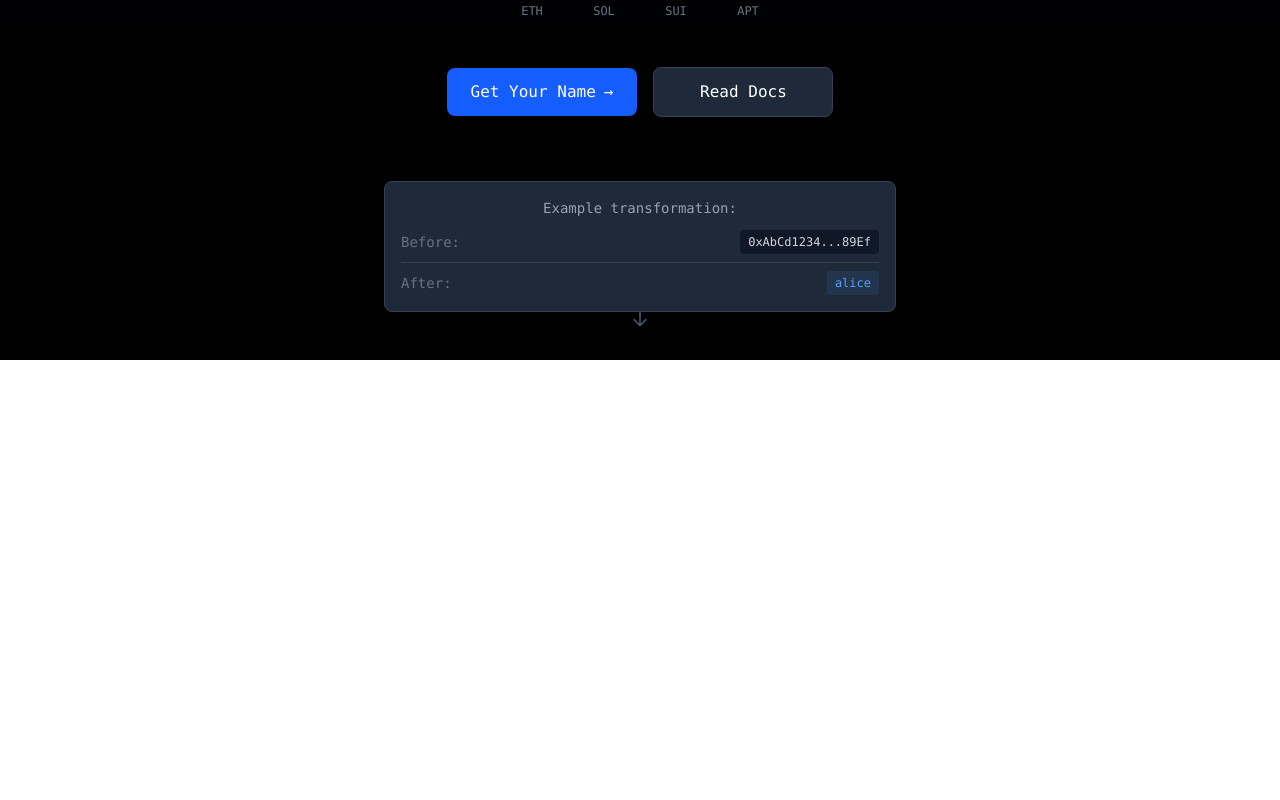
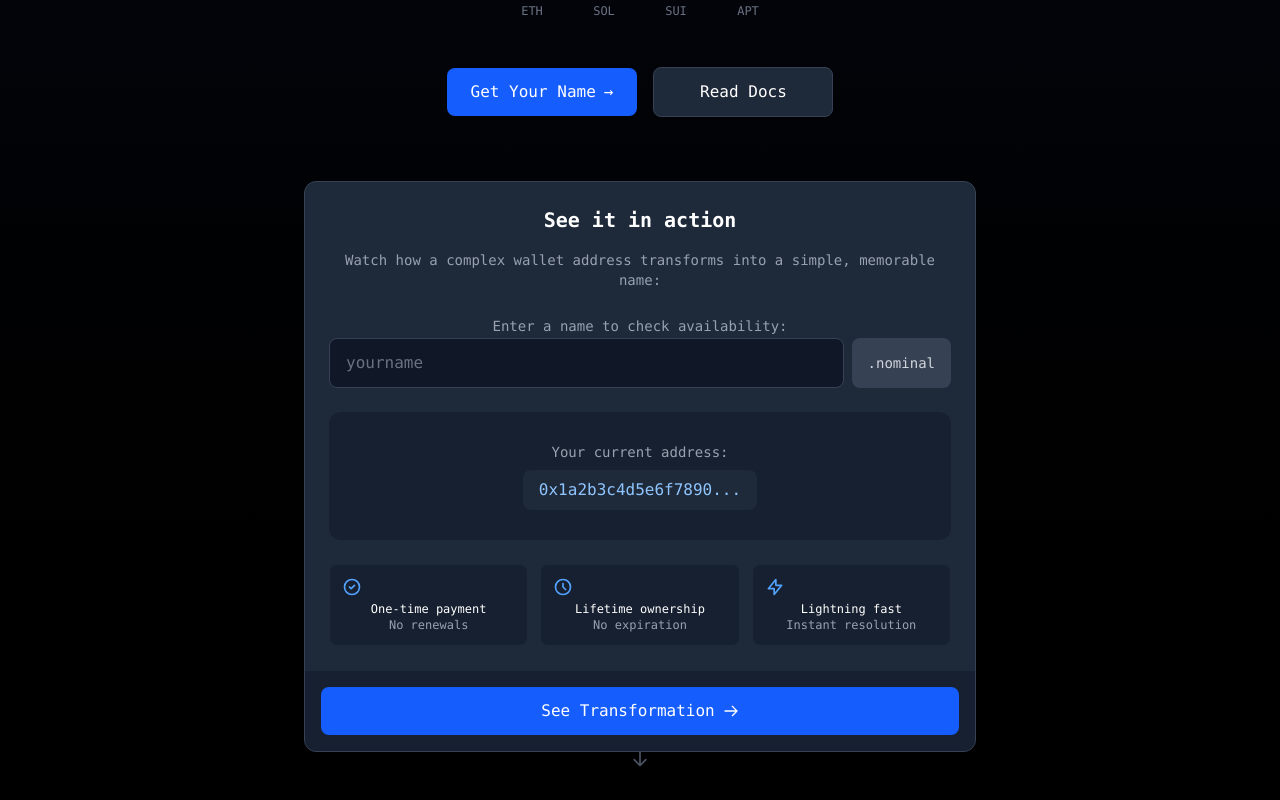
Before and after one commit to iyanuloluwa-Miracle/Nominal_Web3_Landing-Page, a Nuxt app: page / in a window 1280 px wide. Shown: the part 818-1618 px from the top of the page. Before the commit the page ends 1178 px from the top, so only its background shows below. Built offline with nearby package versions, Linux system fonts and the light colour scheme.

Commit message:
feat: hero-section enhancement

```diff
--- a/components/HeroSection.vue
+++ b/components/HeroSection.vue
@@ -117,20 +117,109 @@
         </NuxtLink>
       </div>
 
-      <!-- Demo Section -->
-      <div class="w-full px-2">
-        <div class="max-w-lg mx-auto bg-gray-800 border border-gray-700 rounded-lg p-4">
-          <p class="text-gray-400 text-xs sm:text-sm mb-3 font-mono">Example transformation:</p>
-          <div class="space-y-2">
-            <div class="flex items-center justify-between text-xs sm:text-sm">
-              <span class="text-gray-500">Before:</span>
-              <span class="font-mono text-gray-300 bg-gray-900 px-2 py-1 rounded text-xs">0xAbCd1234...89Ef</span>
+      <!-- Enhanced Demo Section -->
+      <div class="w-full px-2 mt-8">
+        <div class="max-w-2xl mx-auto bg-gray-800 border border-gray-700 rounded-xl overflow-hidden">
+          <div class="p-6">
+            <h3 class="text-xl font-bold text-white mb-4">See it in action</h3>
+            <p class="text-gray-400 text-sm mb-6">Watch how a complex wallet address transforms into a simple, memorable name:</p>
+
+            <div class="space-y-6">
+              <!-- Input Section -->
+              <div class="space-y-2">
+                <label class="text-sm font-medium text-gray-400">Enter a name to check availability:</label>
+                <div class="flex gap-2">
+                  <input
+                    type="text"
+                    v-model="demoName"
+                    placeholder="yourname"
+                    class="flex-1 bg-gray-900 border border-gray-700 rounded-lg px-4 py-3 text-white placeholder-gray-500 focus:outline-none focus:ring-2 focus:ring-blue-500 focus:border-transparent transition-all"
+                    @input="updateDemoAddress"
+                  >
+                  <span class="inline-flex items-center px-4 py-2 bg-gray-700 text-gray-300 rounded-lg font-mono text-sm">.nominal</span>
+                </div>
+              </div>
+
+              <!-- Transformation Animation -->
+              <div class="relative h-32 bg-gray-900/50 rounded-xl p-4 overflow-hidden">
+                <!-- Before -->
+                <div class="absolute inset-0 flex items-center justify-center p-4 transition-all duration-500 ease-in-out"
+                     :class="{ 'opacity-0 translate-y-4': showTransformed, 'opacity-100': !showTransformed }">
+                  <div class="text-center">
+                    <p class="text-gray-400 text-sm mb-2">Your current address:</p>
+                    <div class="font-mono text-blue-300 bg-gray-800 px-4 py-2 rounded-lg inline-block">
+                      {{ demoAddress }}
+                    </div>
+                  </div>
+                </div>
+
+                <!-- After -->
+                <div class="absolute inset-0 flex items-center justify-center p-4 transition-all duration-500 ease-in-out"
+                     :class="{ 'opacity-100': showTransformed, 'opacity-0 -translate-y-4': !showTransformed }">
+                  <div class="text-center">
+                    <p class="text-gray-400 text-sm mb-2">Your Nominal ID:</p>
+                    <div class="text-2xl font-bold text-white bg-gradient-to-r from-blue-400 to-cyan-400 px-6 py-3 rounded-lg inline-flex items-center">
+                      <span>{{ demoName || 'yourname' }}</span>
+                      <span class="text-blue-200 ml-1">.nominal</span>
+                      <svg class="w-5 h-5 ml-2 text-green-400" fill="none" stroke="currentColor" viewBox="0 0 24 24">
+                        <path stroke-linecap="round" stroke-linejoin="round" stroke-width="2" d="M5 13l4 4L19 7"/>
+                      </svg>
+                    </div>
+                  </div>
+                </div>
+
+                <!-- Animated Background -->
+                <div class="absolute inset-0 bg-gradient-to-r from-blue-900/10 to-cyan-900/10 opacity-0 transition-opacity duration-1000"
+                     :class="{ 'opacity-100': showTransformed }">
+                </div>
+              </div>
+
+              <!-- Features Grid -->
+              <div class="grid grid-cols-2 md:grid-cols-3 gap-3 mt-4">
+                <div class="bg-gray-900/50 p-3 rounded-lg border border-gray-800">
+                  <div class="text-blue-400 mb-1">
+                    <svg class="w-5 h-5" fill="none" stroke="currentColor" viewBox="0 0 24 24">
+                      <path stroke-linecap="round" stroke-linejoin="round" stroke-width="2" d="M9 12l2 2 4-4m6 2a9 9 0 11-18 0 9 9 0 0118 0z"/>
+                    </svg>
+                  </div>
+                  <p class="text-xs font-medium text-white">One-time payment</p>
+                  <p class="text-xs text-gray-400">No renewals</p>
+                </div>
+                <div class="bg-gray-900/50 p-3 rounded-lg border border-gray-800">
+                  <div class="text-blue-400 mb-1">
+                    <svg class="w-5 h-5" fill="none" stroke="currentColor" viewBox="0 0 24 24">
+                      <path stroke-linecap="round" stroke-linejoin="round" stroke-width="2" d="M12 8v4l3 3m6-3a9 9 0 11-18 0 9 9 0 0118 0z"/>
+                    </svg>
+                  </div>
+                  <p class="text-xs font-medium text-white">Lifetime ownership</p>
+                  <p class="text-xs text-gray-400">No expiration</p>
+                </div>
+                <div class="bg-gray-900/50 p-3 rounded-lg border border-gray-800">
+                  <div class="text-blue-400 mb-1">
+                    <svg class="w-5 h-5" fill="none" stroke="currentColor" viewBox="0 0 24 24">
+                      <path stroke-linecap="round" stroke-linejoin="round" stroke-width="2" d="M13 10V3L4 14h7v7l9-11h-7z"/>
+                    </svg>
+                  </div>
+                  <p class="text-xs font-medium text-white">Lightning fast</p>
+                  <p class="text-xs text-gray-400">Instant resolution</p>
+                </div>
+              </div>
             </div>
-            <div class="border-t border-gray-700"></div>
-            <div class="flex items-center justify-between text-xs sm:text-sm">
-              <span class="text-gray-500">After:</span>
-              <span class="font-mono text-blue-400 bg-blue-400/10 px-2 py-1 rounded text-xs">alice</span>
-            </div>
+          </div>
+
+          <div class="bg-gray-900/50 p-4 border-t border-gray-800">
+            <button
+              @click="toggleTransformation"
+              class="w-full py-3 bg-blue-600 hover:bg-blue-700 text-white font-medium rounded-lg transition-colors flex items-center justify-center gap-2"
+            >
+              <span>{{ showTransformed ? 'Reset Demo' : 'See Transformation' }}</span>
+              <svg v-if="!showTransformed" class="w-4 h-4" fill="none" stroke="currentColor" viewBox="0 0 24 24">
+                <path stroke-linecap="round" stroke-linejoin="round" stroke-width="2" d="M14 5l7 7m0 0l-7 7m7-7H3"/>
+              </svg>
+              <svg v-else class="w-4 h-4" fill="none" stroke="currentColor" viewBox="0 0 24 24">
+                <path stroke-linecap="round" stroke-linejoin="round" stroke-width="2" d="M4 4v5h.582m15.356 2A8.001 8.001 0 004.582 9m0 0H9m11 11v-5h-.581m0 0a8.003 8.003 0 01-15.357-2m15.357 2H15"/>
+              </svg>
+            </button>
           </div>
         </div>
       </div>
@@ -145,6 +234,75 @@
   </section>
 </template>
 
+<script>
+export default {
+  data() {
+    return {
+      demoName: '',
+      showTransformed: false,
+      demoAddress: '0x1a2b3c4d5e6f7890...',
+      isAvailable: true
+    }
+  },
+  methods: {
+    toggleTransformation() {
+      if (this.demoName) {
+        this.showTransformed = !this.showTransformed;
+
+        // Auto-reset after 5 seconds if showing transformed state
+        if (this.showTransformed) {
+          setTimeout(() => {
+            this.showTransformed = false;
+          }, 5000);
+        }
+      } else {
+        // Show error or prompt to enter a name
+        this.demoName = 'yourname';
+        this.showTransformed = true;
+        setTimeout(() => {
+          this.showTransformed = false;
+          this.demoName = '';
+        }, 3000);
+      }
+    },
+    updateDemoAddress() {
+      // This could be enhanced with actual address generation logic
+      this.demoAddress = '0x1a2b3c4d5e6f7890' + Math.random().toString(16).substr(2, 6) + '...';
+    }
+  },
+  watch: {
+    demoName(newVal) {
+      if (newVal) {
+        // Simple validation - could be enhanced
+        this.isAvailable = newVal.length >= 3;
+      } else {
+        this.isAvailable = true;
+      }
+    }
+  }
+}
+</script>
+
 <style scoped>
-/* Removed all flashy animations and gradients */
+/* Smooth transitions */
+.transition-all {
+  transition-property: all;
+  transition-timing-function: cubic-bezier(0.4, 0, 0.2, 1);
+  transition-duration: 300ms;
+}
+
+/* Glow effect on hover */
+.hover-glow:hover {
+  box-shadow: 0 0 15px rgba(59, 130, 246, 0.5);
+}
+
+/* Subtle pulse animation */
+@keyframes subtlePulse {
+  0%, 100% { opacity: 0.9; }
+  50% { opacity: 1; }
+}
+
+.animate-subtle-pulse {
+  animation: subtlePulse 3s ease-in-out infinite;
+}
 </style>
```
